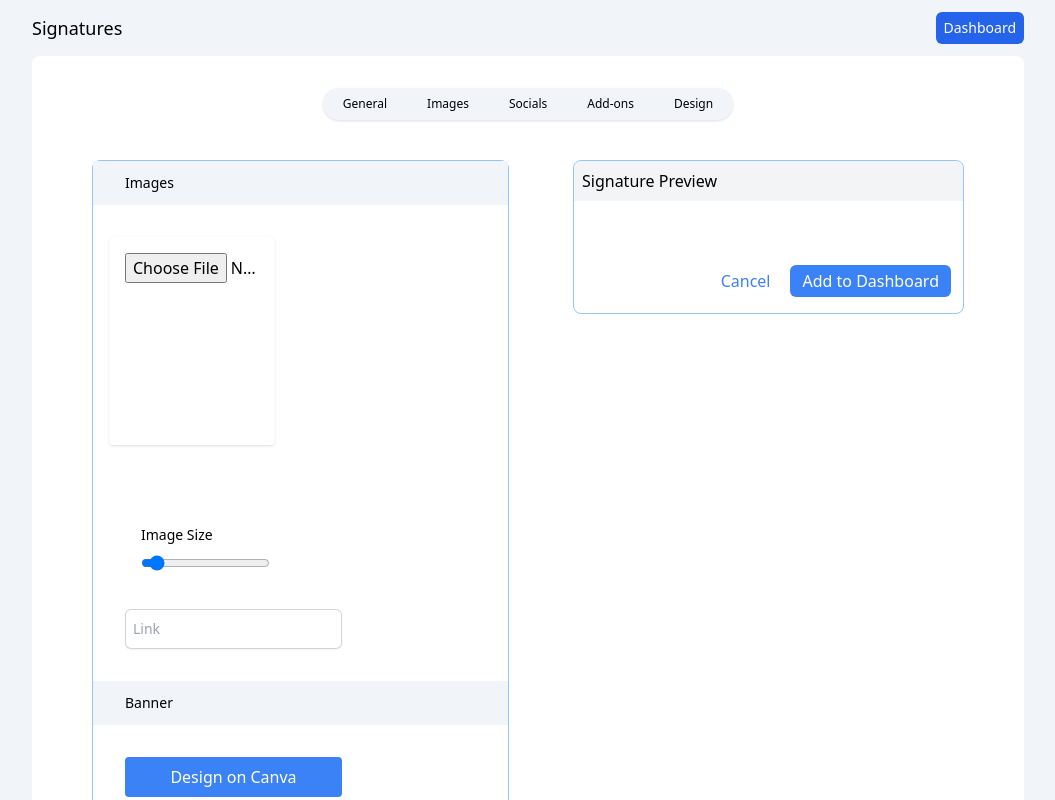
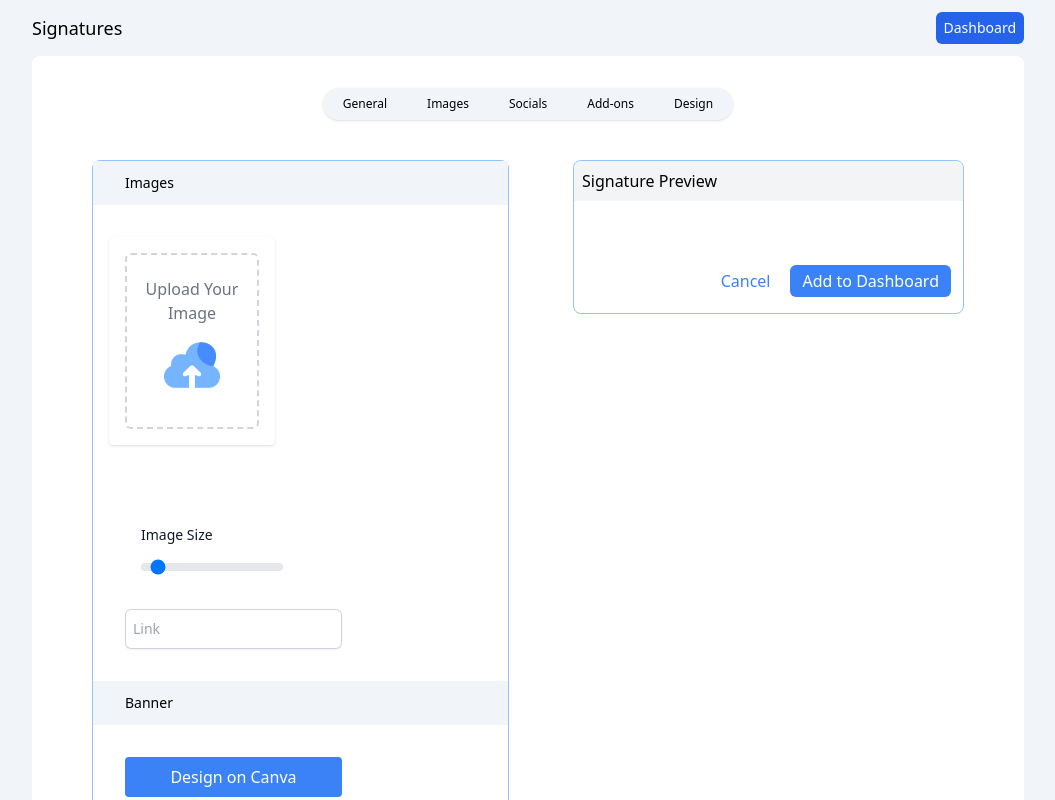
Before and after one commit to Benson-14/Signature-Prototype, a Vue app: page /add-signature in a window 1280 px wide. Both pictures are taken after a click on the button "Images". Shown: the top 800 px of the page, without its empty margins (112-1167 px from the left). Built offline with nearby package versions, Linux system fonts and the light colour scheme.

Commit message:
Images component updated

```diff
--- a/src/components/Pills-Components/Images.vue
+++ b/src/components/Pills-Components/Images.vue
@@ -8,23 +8,34 @@
       <h1 class="pl-8 py-3 bg-slate-100 text-sm">Images</h1>
 
         <div>
+          <div class="w-auto p-4 ml-4 mt-8 h-52 bg-white rounded shadow flex flex-col md:w-3/5 lg:w-2/5 ">
+            <div class="flex justify-end">
+              <button v-if="imageStore.imagePreviewUrl" @click="imageStore.removeImage" class="text-white bg-red-500 rounded-full px-2">X</button>
+            </div>
 
-        <div class="w-2/5 p-4 ml-4 mt-8 h-52 bg-white rounded shadow flex flex-col">
-          <div class="flex justify-end "><button v-if="imageStore.imagePreviewUrl" @click="imageStore.removeImage" class=" text-white bg-red-500 rounded-full px-2">X</button></div>
+            <!-- Image Placeholder with Upload Message -->
+            <div v-if="!imageStore.imagePreviewUrl" class="flex items-center justify-center w-full h-full border-dashed border-gray-300 border-2 rounded-md">
+              <label for="profileImageInput" class="text-gray-500 text-center cursor-pointer">
+                <div>Upload Your Image</div>
+                <img src="@/assets/upload.png" alt="Upload Icon" class="w-16 h-16 mx-auto my-2" />
+                <input type="file" id="profileImageInput" class="hidden" @change="imageStore.handleImageUpload">
+              </label>
+            </div>
+            <img v-if="imageStore.imagePreviewUrl" :src="imageStore.imagePreviewUrl" alt="Uploaded Image" class="w-full h-full object-cover" :style="{ 'border-radius': '55%', width: '100%', height: '100%' }" />
+        </div>
 
-          <img v-if="imageStore.imagePreviewUrl" :src="imageStore.imagePreviewUrl" alt="Uploaded Image" class="w-full h-full object-cover" :style="{  'border-radius': '55%',width: '100%', height: '100%'}" />
-          <input v-else type="file" id="profileImageInput" class="mb-4" @change="imageStore.handleImageUpload">
 
-        </div>
 
 
           <!-- Image Width Slider and Link Input Section -->
         <div class="w-3/5 p-4 ml-4 mt-4 bg-white rounded">
+
+
           <!-- Image Width Slider -->
           <!-- Image Size Input Section -->
-          <div class="w-3/5 p-4 mt-8 bg-white rounded">
-          <h2 class="text-sm font-normal mb-2 w-24">Image Size</h2>
-          <input type="range" id="imageSizeSlider" min="10" max="300" step="1" v-model="imageStore.imageSize">
+          <div class="w-4/5 p-4 mt-8 bg-white rounded">
+            <label for="default-range" class="block mb-2 text-sm font-medium text-gray-900 dark:text-white">Image Size</label>
+            <input id="imageSizeSlide" type="range" min="10" max="300" step="1" v-model="imageStore.imageSize" class="w-full h-2 bg-gray-200 rounded-lg appearance-none cursor-pointer dark:bg-gray-700">
           </div>
 
           <!-- Link Input Section -->
@@ -40,18 +51,30 @@
             <a href="https://www.canva.com/" target="_blank" class="px-4 py-2 w-full bg-blue-500 text-white text-center rounded inline-block">Design on Canva</a>
           </div>
 
-          <div class="w-3/5 p-4 ml-4 my-4 h-44 bg-white rounded shadow flex flex-col">
-            <!-- Full-width Image Selector -->
-            <div class="flex justify-end"><button v-if="imageStore.bannerPreviewUrl" @click="imageStore.removeBannerImage" class=" text-white bg-red-500 rounded-full px-2">X</button></div>
-            <img v-if="imageStore.bannerPreviewUrl" :src="imageStore.bannerPreviewUrl" alt="Uploaded Banner" class="w-full h-full object-cover " />
-            <input v-else type="file" id="bannerImageInput" class="mb-4" @change="imageStore.handleBannerImageUpload">
+          <div class="w-auto p-4 ml-4 my-4 h-44 bg-white rounded shadow flex flex-col lg:w-3/5">
+              <!-- Banner Remove Button -->
+            <div class="flex justify-end">
+              <button v-if="imageStore.bannerPreviewUrl" @click="imageStore.removeBannerImage" class="text-white bg-red-500 rounded-full px-2">X</button>
+            </div>
+            <!-- Banner Image Placeholder with Upload Message -->
+            <div v-if="!imageStore.bannerPreviewUrl" class="flex items-center justify-center w-full h-full border-dashed border-gray-300 border-2 rounded-md">
+              <label for="bannerImageInput" class="text-gray-500 text-center cursor-pointer">
+                <div>Upload Your Banner</div>
+                <img src="@/assets/upload.png" alt="Upload Icon" class="w-16 h-16 mx-auto my-2" />
+                <input type="file" id="bannerImageInput" class="hidden" @change="imageStore.handleBannerImageUpload">
+              </label>
+            </div>
+
+            <!-- Display Uploaded Banner -->
+            <img v-if="imageStore.bannerPreviewUrl" :src="imageStore.bannerPreviewUrl" alt="Uploaded Banner" class="w-full h-full object-cover" />
           </div>
 
           <!-- Banner Width Slider and Link Input Section -->
           <div class="w-3/5 p-4 ml-4 mt-8 bg-white rounded">
             <!-- Banner Width Slider -->
-            <h2 class="text-sm font-normal mb-2 w-24">Banner Width</h2>
-            <input type="range" id="bannerWidthSlider" min="10" max="100" step="1" v-model="imageStore.bannerWidth">
+            <label for="default-range" class="block mb-2 text-sm font-medium text-gray-900 dark:text-white">Banner Size</label>
+            <input id="bannerWidthSlider" type="range" min="10" max="100" step="1" v-model="imageStore.bannerWidth" class="w-full h-2 bg-gray-200 rounded-lg appearance-none cursor-pointer dark:bg-gray-700">
+
 
             <!-- Link Input Section -->
 
@@ -76,4 +99,5 @@ export default {
 
   },
 };
+
 </script>
```
Also changed, not shown: src/assets/upload.png (added).
